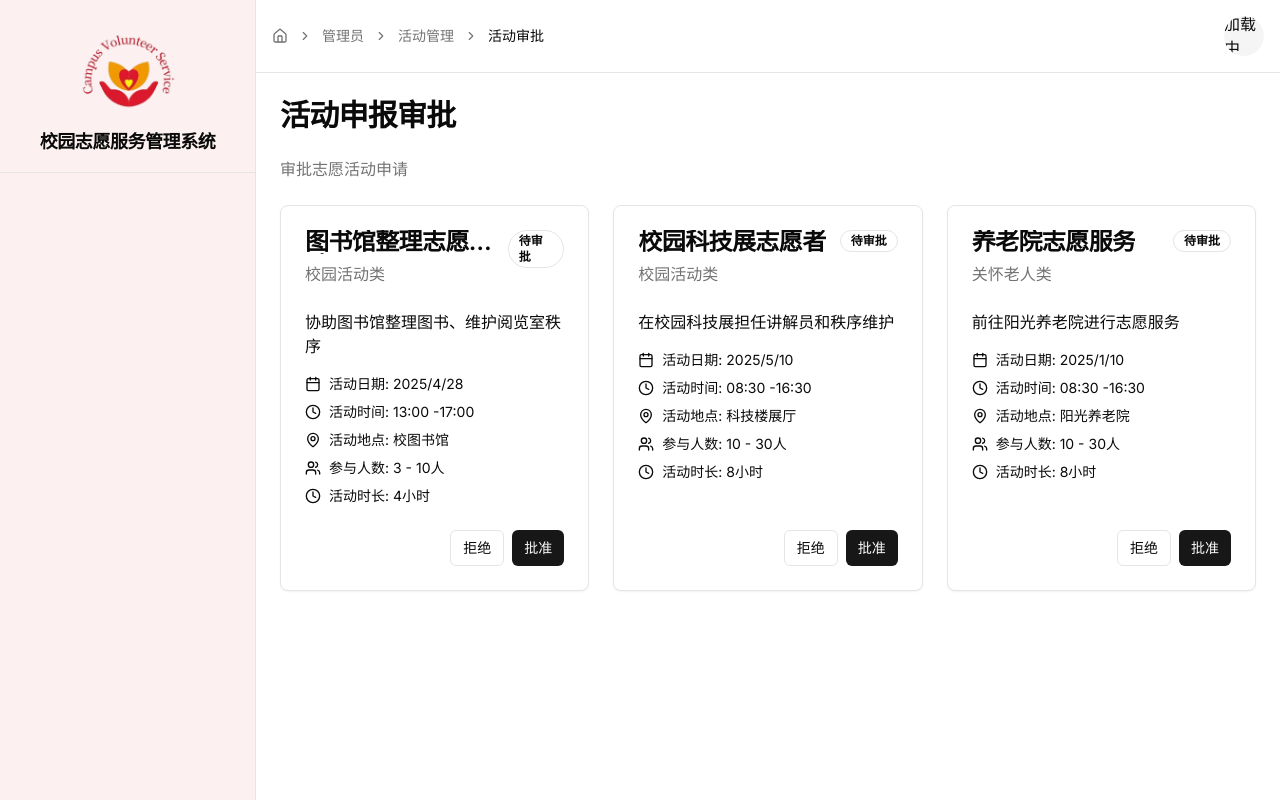
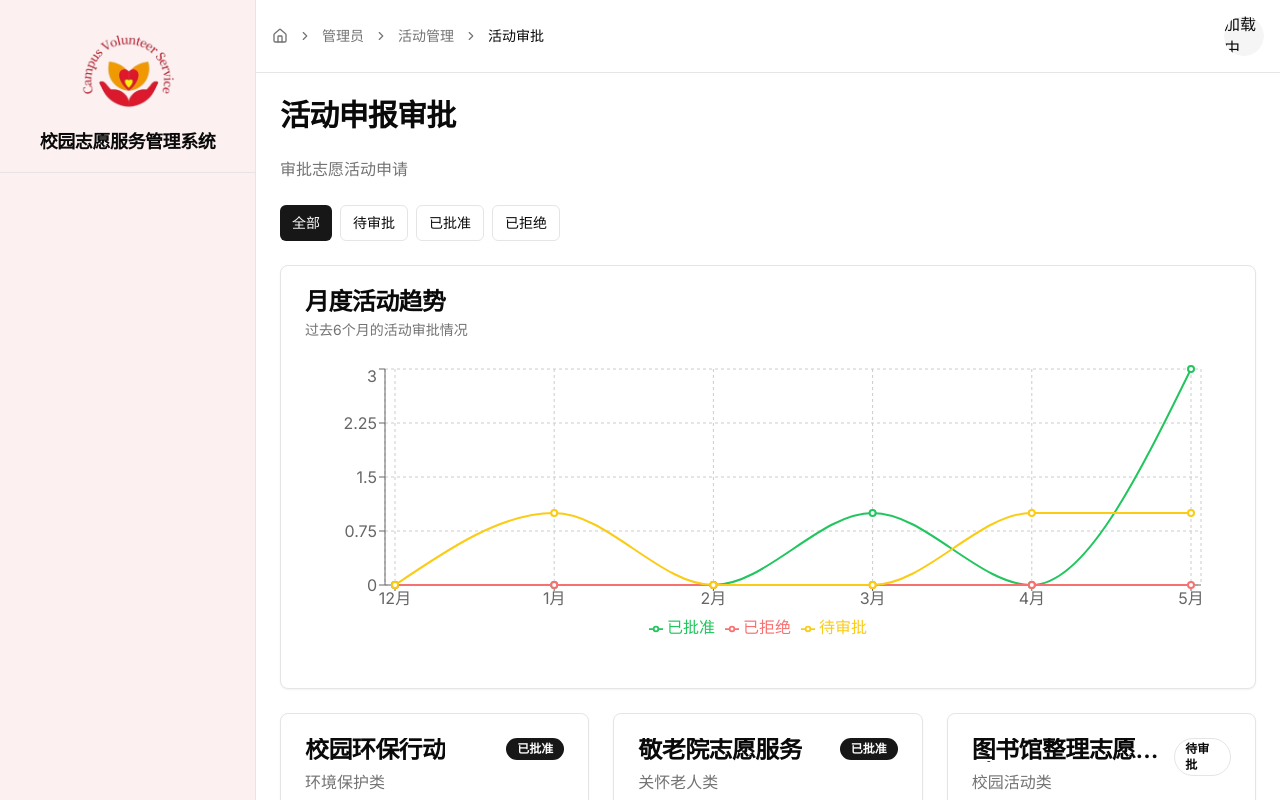
Before and after one commit to lq2767862225/lyfdesign, a Next.js app: page /admin/activities/approval in a window 1280 px wide. Shown: the top 800 px of the page. Built offline with nearby package versions, Linux system fonts and the light colour scheme.

Commit message:
done: stage 1

```diff
--- a/app/admin/activities/approval/page.tsx
+++ b/app/admin/activities/approval/page.tsx
@@ -7,6 +7,7 @@ import { Badge } from "@/components/ui/badge"
 import { Calendar, Clock, MapPin, Users } from "lucide-react"
 import { getActivities, updateActivity, getUsers } from "@/lib/api"
 import { useToast } from "@/hooks/use-toast"
+import { LineChart, Line, XAxis, YAxis, CartesianGrid, Tooltip, Legend, ResponsiveContainer } from "recharts"
 
 export default function ActivityApprovalPage() {
   const { toast } = useToast()
@@ -14,14 +15,25 @@ export default function ActivityApprovalPage() {
   const [managers, setManagers] = useState<any[]>([])
   const [loading, setLoading] = useState(true)
   const [processing, setProcessing] = useState<string | null>(null)
+  const [statusFilter, setStatusFilter] = useState<string>("all")
+  const [monthlyData, setMonthlyData] = useState<any[]>([])
+  const [warnings, setWarnings] = useState<any[]>([])
+  const [filteredActivities, setFilteredActivities] = useState<any[]>([])
 
   useEffect(() => {
     const fetchData = async () => {
       try {
         const activitiesData = await getActivities()
-        // 只显示待审批的活动
-        const pendingActivities = activitiesData.filter((activity: any) => activity.status === "pending")
-        setActivities(pendingActivities)
+        setActivities(activitiesData)
+
+        // 初始化筛选后的活动
+        applyStatusFilter(activitiesData, "all")
+
+        // 生成月度趋势数据
+        generateMonthlyData(activitiesData)
+
+        // 检查活动预警
+        checkActivityWarnings(activitiesData)
 
         const usersData = await getUsers("manager")
         setManagers(usersData)
@@ -40,6 +52,103 @@ export default function ActivityApprovalPage() {
     fetchData()
   }, [toast])
 
+  // 应用状态筛选
+  const applyStatusFilter = (activities: any[], status: string) => {
+    let filtered = activities
+    if (status !== "all") {
+      filtered = activities.filter((activity) => activity.status === status)
+    }
+    setFilteredActivities(filtered)
+    setStatusFilter(status)
+  }
+
+  // 生成月度趋势数据
+  const generateMonthlyData = (activities: any[]) => {
+    const now = new Date()
+    const monthsData = []
+
+    // 生成过去6个月的数据
+    for (let i = 5; i >= 0; i--) {
+      const month = new Date(now.getFullYear(), now.getMonth() - i, 1)
+      const monthName = month.toLocaleDateString("zh-CN", { month: "short" })
+
+      const approved = activities.filter((activity) => {
+        const activityDate = new Date(activity.startTime)
+        return (
+            activityDate.getMonth() === month.getMonth() &&
+            activityDate.getFullYear() === month.getFullYear() &&
+            activity.status === "approved"
+        )
+      }).length
+
+      const rejected = activities.filter((activity) => {
+        const activityDate = new Date(activity.startTime)
+        return (
+            activityDate.getMonth() === month.getMonth() &&
+            activityDate.getFullYear() === month.getFullYear() &&
+            activity.status === "rejected"
+        )
+      }).length
+
+      const pending = activities.filter((activity) => {
+        const activityDate = new Date(activity.startTime)
+        return (
+            activityDate.getMonth() === month.getMonth() &&
+            activityDate.getFullYear() === month.getFullYear() &&
+            activity.status === "pending"
+        )
+      }).length
+
+      monthsData.push({
+        month: monthName,
+        approved,
+        rejected,
+        pending,
+      })
+    }
+
+    setMonthlyData(monthsData)
+  }
+
+  // 检查活动预警
+  const checkActivityWarnings = (activities: any[]) => {
+    const now = new Date()
+    const warningsList = []
+
+    // 检查即将开始但参与人数不足的活动
+    for (const activity of activities) {
+      const startTime = new Date(activity.startTime)
+      const timeDiff = startTime.getTime() - now.getTime()
+      const daysDiff = timeDiff / (1000 * 3600 * 24)
+
+      // 活动将在3天内开始但参与人数不足最低要求的80%
+      if (daysDiff > 0 && daysDiff <= 3 && activity.status === "approved") {
+        if (activity.currentParticipants < activity.minParticipants * 0.8) {
+          warningsList.push({
+            id: activity.id,
+            title: activity.title,
+            type: "参与人数不足",
+            message: `活动将在${Math.ceil(daysDiff)}天后开始，但当前仅有${activity.currentParticipants}人参与，未达到最低要求(${activity.minParticipants})的80%`,
+            severity: "high",
+          })
+        }
+      }
+
+      // 活动地点变更但未通知参与者
+      if (activity.locationChanged && !activity.participantsNotified) {
+        warningsList.push({
+          id: activity.id,
+          title: activity.title,
+          type: "地点变更",
+          message: "活动地点已变更，但尚未通知参与者",
+          severity: "medium",
+        })
+      }
+    }
+
+    setWarnings(warningsList)
+  }
+
   const handleApprove = async (activityId: string, managerId: string) => {
     setProcessing(activityId)
 
@@ -51,6 +160,10 @@ export default function ActivityApprovalPage() {
 
       // 更新活动列表
       setActivities(activities.filter((activity) => activity.id !== activityId))
+      applyStatusFilter(
+          activities.filter((activity) => activity.id !== activityId),
+          statusFilter,
+      )
 
       toast({
         title: "审批成功",
@@ -77,6 +190,10 @@ export default function ActivityApprovalPage() {
 
       // 更新活动列表
       setActivities(activities.filter((activity) => activity.id !== activityId))
+      applyStatusFilter(
+          activities.filter((activity) => activity.id !== activityId),
+          statusFilter,
+      )
 
       toast({
         title: "已拒绝",
@@ -93,18 +210,126 @@ export default function ActivityApprovalPage() {
     }
   }
 
-  if (loading) {
-    return <div className="flex justify-center items-center h-64">加载中...</div>
-  }
-
   return (
       <div className="space-y-6">
         <h1 className="text-3xl font-bold tracking-tight">活动申报审批</h1>
         <p className="text-muted-foreground">审批志愿活动申请</p>
 
-      {activities.length > 0 ? (
+        {/* 状态筛选 */}
+        <div className="flex flex-wrap gap-2">
+          <Button
+              variant={statusFilter === "all" ? "default" : "outline"}
+              onClick={() => applyStatusFilter(activities, "all")}
+              size="sm"
+          >
+            全部
+          </Button>
+          <Button
+              variant={statusFilter === "pending" ? "default" : "outline"}
+              onClick={() => applyStatusFilter(activities, "pending")}
+              size="sm"
+          >
+            待审批
+          </Button>
+          <Button
+              variant={statusFilter === "approved" ? "default" : "outline"}
+              onClick={() => applyStatusFilter(activities, "approved")}
+              size="sm"
+          >
+            已批准
+          </Button>
+          <Button
+              variant={statusFilter === "rejected" ? "default" : "outline"}
+              onClick={() => applyStatusFilter(activities, "rejected")}
+              size="sm"
+          >
+            已拒绝
+          </Button>
+        </div>
+
+        {/* 活动预警 */}
+        {warnings.length > 0 && (
+            <Card className="border-orange-200 bg-orange-50">
+              <CardHeader className="pb-2">
+                <CardTitle className="text-lg text-orange-700">活动预警 ({warnings.length})</CardTitle>
+              </CardHeader>
+              <CardContent>
+                <div className="space-y-3">
+                  {warnings.map((warning) => (
+                      <div key={`${warning.id}-${warning.type}`} className="flex items-start gap-2 text-sm">
+                        <Badge variant={warning.severity === "high" ? "destructive" : "outline"} className="mt-0.5">
+                          {warning.type}
+                        </Badge>
+                        <div>
+                          <p className="font-medium">{warning.title}</p>
+                          <p className="text-muted-foreground">{warning.message}</p>
+                        </div>
+                      </div>
+                  ))}
+                </div>
+              </CardContent>
+            </Card>
+        )}
+
+        {/* 月度趋势图 */}
+        <Card>
+          <CardHeader>
+            <CardTitle>月度活动趋势</CardTitle>
+            <CardDescription>过去6个月的活动审批情况</CardDescription>
+          </CardHeader>
+          <CardContent>
+            <div className="h-[300px] w-full">
+              <ResponsiveContainer width="100%" height="100%">
+                <LineChart
+                    data={monthlyData}
+                    margin={{
+                      top: 5,
+                      right: 30,
+                      left: 20,
+                      bottom: 25,
+                    }}
+                >
+                  <CartesianGrid strokeDasharray="3 3" />
+                  <XAxis dataKey="month" padding={{ left: 10, right: 10 }} />
+                  <YAxis />
+                  <Tooltip />
+                  <Legend />
+                  <Line
+                      type="monotone"
+                      dataKey="approved"
+                      name="已批准"
+                      stroke="rgb(34, 197, 94)"
+                      activeDot={{ r: 8 }}
+                      strokeWidth={2}
+                  />
+                  <Line
+                      type="monotone"
+                      dataKey="rejected"
+                      name="已拒绝"
+                      stroke="rgb(248, 113, 113)"
+                      activeDot={{ r: 8 }}
+                      strokeWidth={2}
+                  />
+                  <Line
+                      type="monotone"
+                      dataKey="pending"
+                      name="待审批"
+                      stroke="rgb(250, 204, 21)"
+                      activeDot={{ r: 8 }}
+                      strokeWidth={2}
+                  />
+                </LineChart>
+              </ResponsiveContainer>
+            </div>
+          </CardContent>
+        </Card>
+
+        {/* 活动列表 */}
+        {loading ? (
+            <div className="flex justify-center items-center h-64">加载中...</div>
+        ) : filteredActivities.length > 0 ? (
             <div className="grid grid-cols-1 md:grid-cols-2 lg:grid-cols-3 gap-6">
-          {activities.map((activity) => (
+              {filteredActivities.map((activity) => (
                   <Card key={activity.id} className="h-full flex flex-col">
                     <CardHeader>
                       <div className="flex justify-between items-start">
@@ -112,7 +337,17 @@ export default function ActivityApprovalPage() {
                           <CardTitle className="line-clamp-1">{activity.title}</CardTitle>
                           <CardDescription className="mt-2 text-base">{activity.type}类</CardDescription>
                         </div>
-                  <Badge variant="outline">待审批</Badge>
+                        <Badge
+                            variant={
+                              activity.status === "approved"
+                                  ? "default"
+                                  : activity.status === "rejected"
+                                      ? "destructive"
+                                      : "outline"
+                            }
+                        >
+                          {activity.status === "approved" ? "已批准" : activity.status === "rejected" ? "已拒绝" : "待审批"}
+                        </Badge>
                       </div>
                     </CardHeader>
                     <CardContent className="flex-grow">
@@ -146,7 +381,8 @@ export default function ActivityApprovalPage() {
                           <div className="flex items-center text-sm">
                             <Users className="mr-2 h-4 w-4" />
                             <span>
-                        参与人数: {activity.minParticipants} - {activity.maxParticipants}人
+                        参与人数: {activity.currentParticipants || 0}/{activity.minParticipants} -{" "}
+                              {activity.maxParticipants}人
                       </span>
                           </div>
                           <div className="flex items-center text-sm">
@@ -161,6 +397,7 @@ export default function ActivityApprovalPage() {
                         </div>
                       </div>
                     </CardContent>
+                    {activity.status === "pending" && (
                         <CardFooter className="flex justify-end gap-2 mt-auto">
                           <Button
                               variant="outline"
@@ -178,13 +415,26 @@ export default function ActivityApprovalPage() {
                             {processing === activity.id ? "处理中..." : "批准"}
                           </Button>
                         </CardFooter>
+                    )}
                   </Card>
               ))}
             </div>
         ) : (
             <div className="text-center py-12 border rounded-lg">
-          <h3 className="text-lg font-medium">暂无待审批的活动</h3>
-          <p className="text-muted-foreground mt-1">当有新的活动申请时会显示在这里</p>
+              <h3 className="text-lg font-medium">
+                暂无
+                {statusFilter !== "all"
+                    ? statusFilter === "pending"
+                        ? "待审批的"
+                        : statusFilter === "approved"
+                            ? "已批准的"
+                            : "已拒绝的"
+                    : ""}
+                活动
+              </h3>
+              <p className="text-muted-foreground mt-1">
+                {statusFilter !== "all" ? "请尝试切换其他状态查看" : "当有新的活动申请时会显示在这里"}
+              </p>
             </div>
         )}
       </div>
```
Lines whose indentation alone changed are shown as unchanged.
